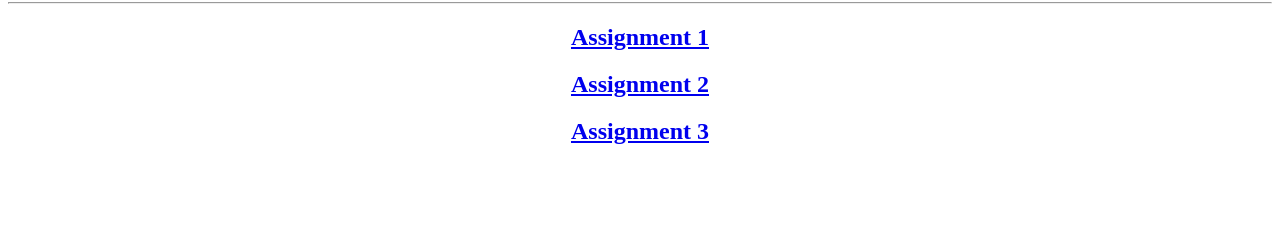
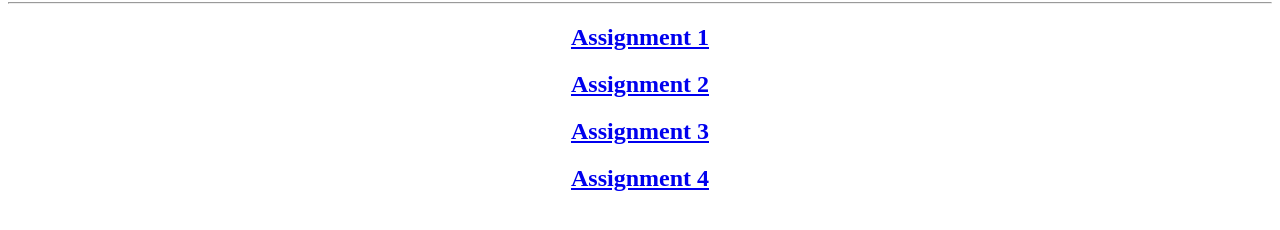
Before and after one commit to emeryj6/emeryj6.github.io, a plain HTML site: page index.html in a window 1280 px wide. Shown: the part 78-308 px from the top of the page. Drawn offline with Linux system fonts and the light colour scheme.

Commit message:
Added Assignment 4 link

```diff
--- a/index.html
+++ b/index.html
@@ -22,6 +22,9 @@
                 <a href="Code Practice 3/p3_index.html">
                     <h2>Assignment 3</h2>
                 </a>
+                <a href="Code Practice 4/p4_index.html">
+                    <h2>Assignment 4</h2>
+                </a>
             </section>
         </center>
 	</body>
```
